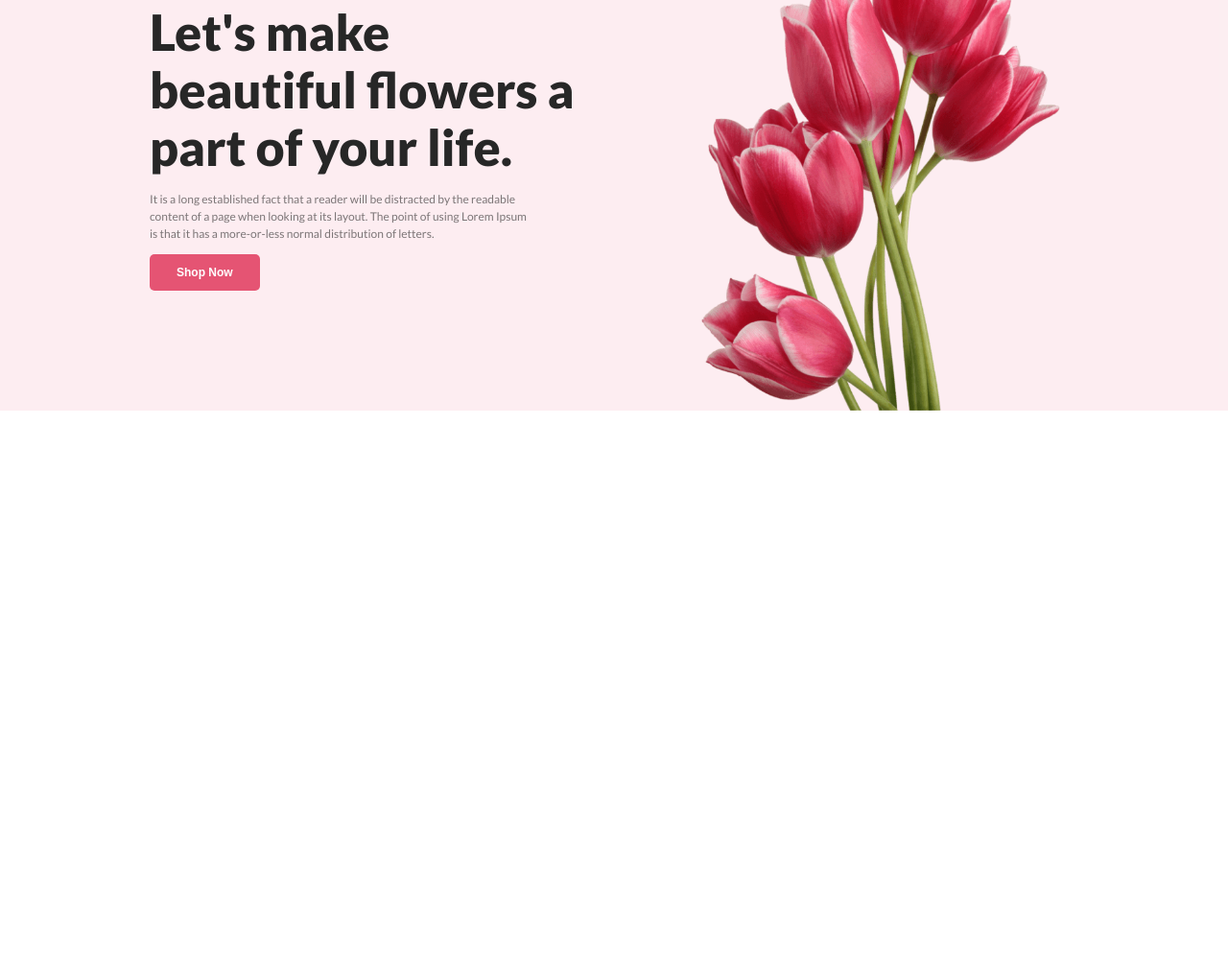
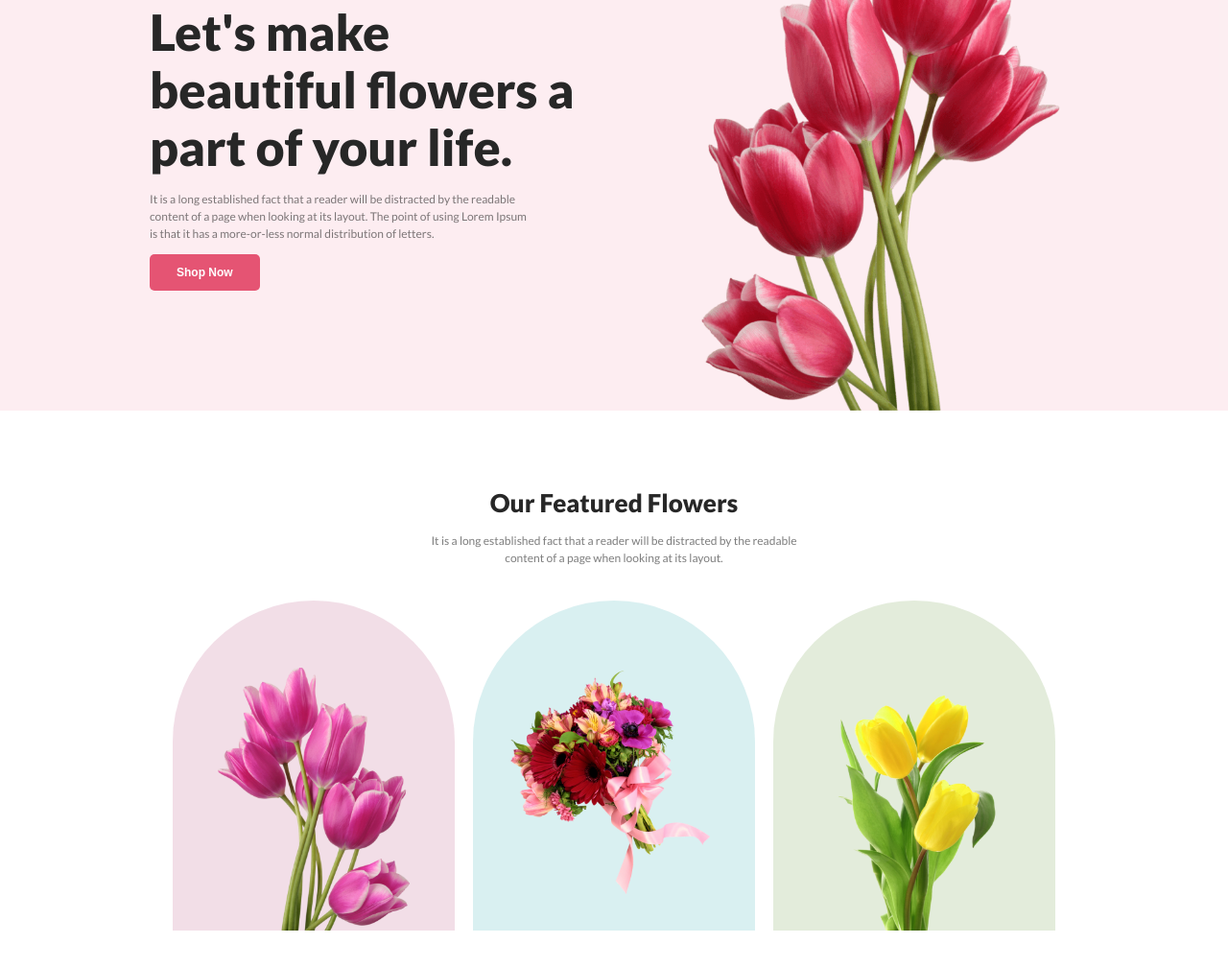
Before and after one commit to AAzizshishir/flower-shop, a plain HTML site: page index.html in a window 1280 px wide. Shown: the part 122-1130 px from the top of the page at 96% size. Before the commit the page ends 800 px from the top, so only its background shows below. Drawn offline with Linux system fonts and the light colour scheme.

Commit message:
added features section

```diff
--- a/index.html
+++ b/index.html
@@ -20,8 +20,29 @@
         <button class="btn">Shop Now</button>
       </div>
       <div class="image-conteiner">
-        <img src="./Flower Asset/pngwing 10.png" alt="">
+        <img src="./Flower-Asset/pngwing 10.png" alt="">
       </div>
     </header>
+    <!-- Header Area End -->
+
+    <!-- Features of Flower -->
+     <section class="feature">
+        <div class="feature-content">
+            <h1 class="section-title">Our Featured Flowers</h1>
+        <p class="description">It is a long established fact that a reader will be distracted by the readable <br> content of a page when looking at its layout.</p>
+        </div>
+        <div class="image-container">
+            <div class="left">
+                <img src="./Flower-Asset/pngwing 6.png">
+            </div>
+            <div class="middle">
+                <img src="./Flower-Asset/pngwing 5.png">
+            </div>
+            <div class="right">
+                <img src="./Flower-Asset/pngwing 7.png">
+            </div>
+        </div>
+     </section>
+     <!-- Features of Flower End -->
   </body>
 </html>
--- a/style.css
+++ b/style.css
@@ -10,8 +10,16 @@
 }
 body {
   font-family: "Lato", serif;
+  max-width: 100vw;
+  min-height: 100vh;
 }
 /* Shared Style */
+.section-title {
+  color: rgb(39, 39, 39);
+  font-size: 26px;
+  font-weight: 800;
+  text-align: center;
+}
 .description {
   color: rgba(39, 39, 39, 0.6);
   font-size: 12px;
@@ -62,24 +70,66 @@ body {
   height: 100%;
   margin-top: 15px;
 }
+
+/* End Header Area Style */
+
+/* Features of Flower Area Style */
+.feature {
+  max-width: 920px;
+  text-align: center;
+  margin: 80px auto;
+}
+.feature .description{
+    margin: 15px 0 35px;
+}
+.feature .image-container{
+    display: flex;
+    align-items: center;
+    justify-content: space-between;
+}
+.feature .image-container div{
+    flex-basis: 32%;
+    height: 344px;
+    border-radius: 192px 192px 0px 0px;
+}
+.feature .image-container img{
+    width: 200px;
+    height: 274px;
+    margin-top: 70px;
+}
+.feature .image-container .left{
+background: rgba(167, 33, 98, 0.15);
+}
+.feature .image-container .middle{
+background: rgba(5, 151, 160, 0.15);
+}
+.feature .image-container .middle img{
+    width: 236px;
+    height: 236px;
+}
+.feature .image-container .right{
+background: rgba(71, 125, 17, 0.15);
+}
+/* Features of Flower Area Style End */
+
+
 /* Responsive */
 /* For Mobile */
 @media screen and (max-width: 576px) {
+    /* Header */
   .header {
-    padding: 10px 0;
+    padding: 10px;
     flex-direction: column;
     text-align: center;
+    margin-bottom: 50px;
   }
-  .header .description{
+  .header .description {
     margin: 20px auto;
-  }
-  .header .content {
-    max-width: 500px;
   }
   .header .title {
     color: rgb(39, 39, 39);
-    font-size: 38px;
-    line-height: 40px;
+    font-size: 28px;
+    line-height: 30px;
   }
   .header .image-conteiner {
     width: 320px;
@@ -89,10 +139,22 @@ body {
     width: 100%;
     height: 100%;
   }
+
+  /* Feature */
+  .feature .image-container{
+    flex-direction: column;
+    gap: 15px;
+  }
 }
 /* For Tablet */
 @media screen and (min-width: 576px) and (max-width: 992px) {
   .header {
     padding: 10px;
   }
+  .header .content{
+    flex-basis: 50%;
+  }
+  .header .image-conteiner{
+    flex-basis: 50%;
+  }
 }
```
Also changed, not shown: Flower-Asset/Flower 01.png (renamed from Flower Asset/Flower 01.png), Flower-Asset/Group 57.png (renamed from Flower Asset/Group 57.png), Flower-Asset/Group 58.png (renamed from Flower Asset/Group 58.png), Flower-Asset/Group 59.png (renamed from Flower Asset/Group 59.png), Flower-Asset/Rectangle 4.png (renamed from Flower Asset/Rectangle 4.png), Flower-Asset/Rectangle 5.png (renamed from Flower Asset/Rectangle 5.png), Flower-Asset/Rectangle 6.png (renamed from Flower Asset/Rectangle 6.png), Flower-Asset/Rectangle 9.png (renamed from Flower Asset/Rectangle 9.png), Flower-Asset/pngwing 10.png (renamed from Flower Asset/pngwing 10.png), Flower-Asset/pngwing 5.png (renamed from Flower Asset/pngwing 5.png), Flower-Asset/pngwing 6.png (renamed from Flower Asset/pngwing 6.png), Flower-Asset/pngwing 7.png (renamed from Flower Asset/pngwing 7.png), Flower-Asset/pngwing 8.png (renamed from Flower Asset/pngwing 8.png).
